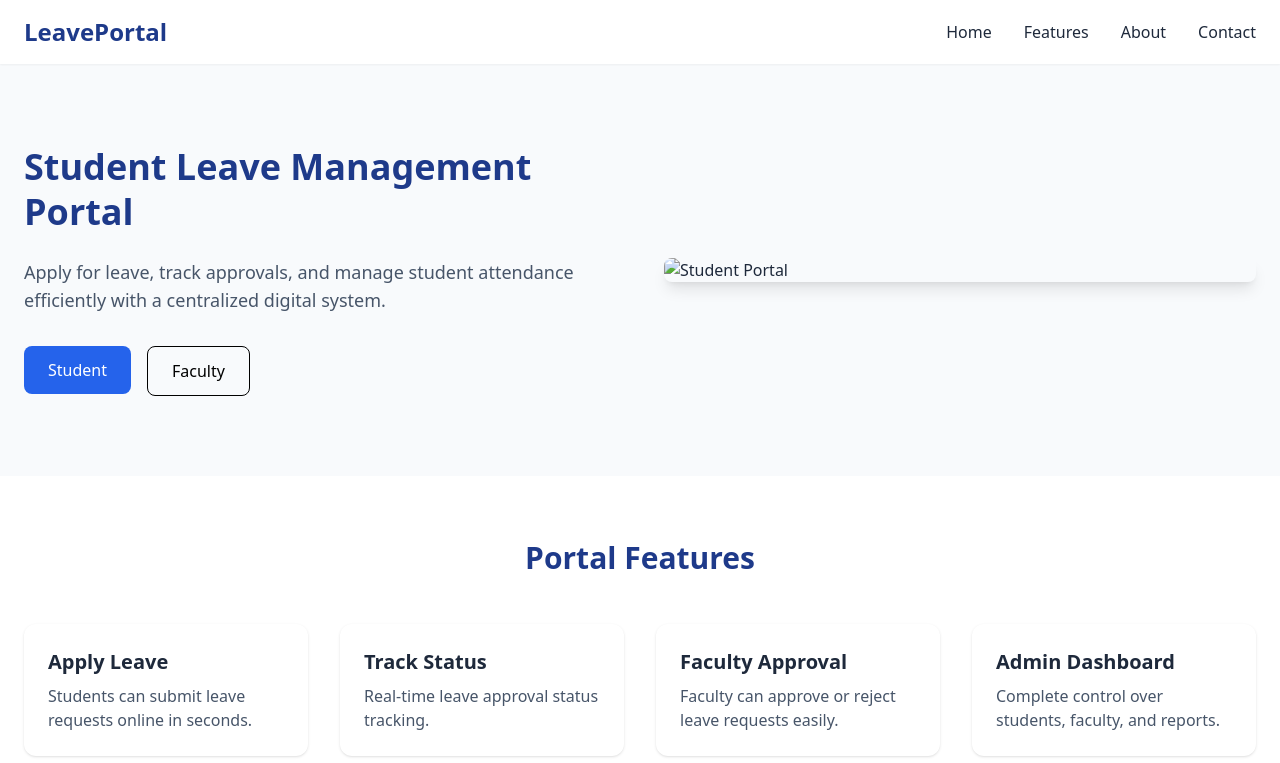
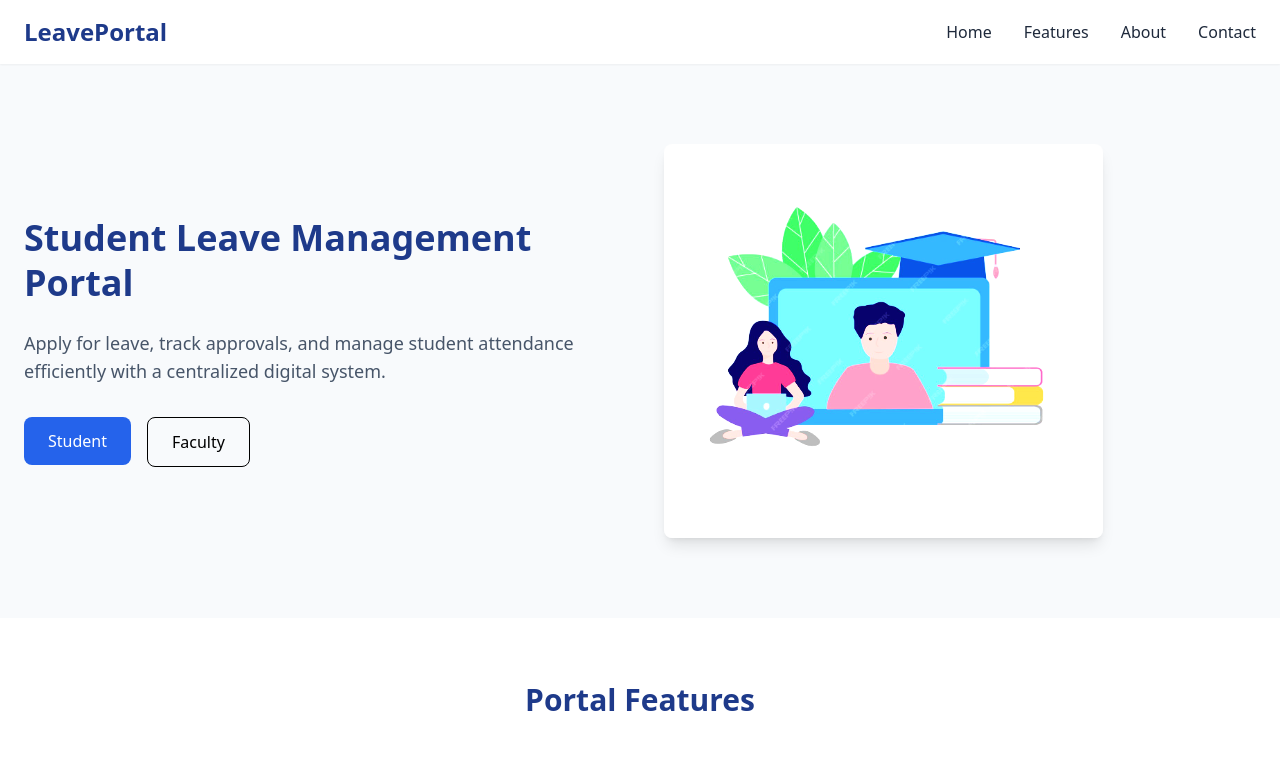
Before and after one commit to SAIDURGARAO2004/Student-Leave-Management-Portal, a plain HTML site: page index.html in a window 1280 px wide. Shown: the top 763 px of the page. Drawn offline with nearby package versions, Linux system fonts and the light colour scheme; the site is published under a folder, as on GitHub Pages, so addresses that start at the root find nothing.

```diff
--- a/index.html
+++ b/index.html
@@ -63,7 +63,7 @@
 
     <div class="hidden md:block">
       <img
-        src="/image.png"
+        src="./image.png"
         alt="Student Portal"
         class="w-smax h-auto rounded-lg shadow-lg"
       />
```
